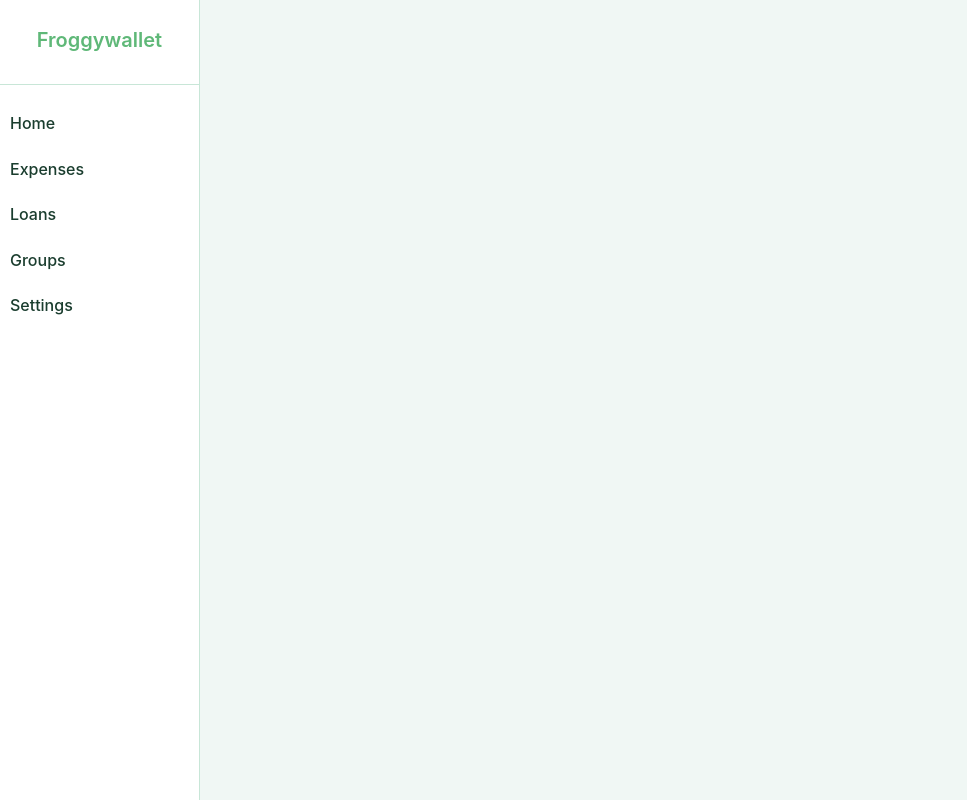
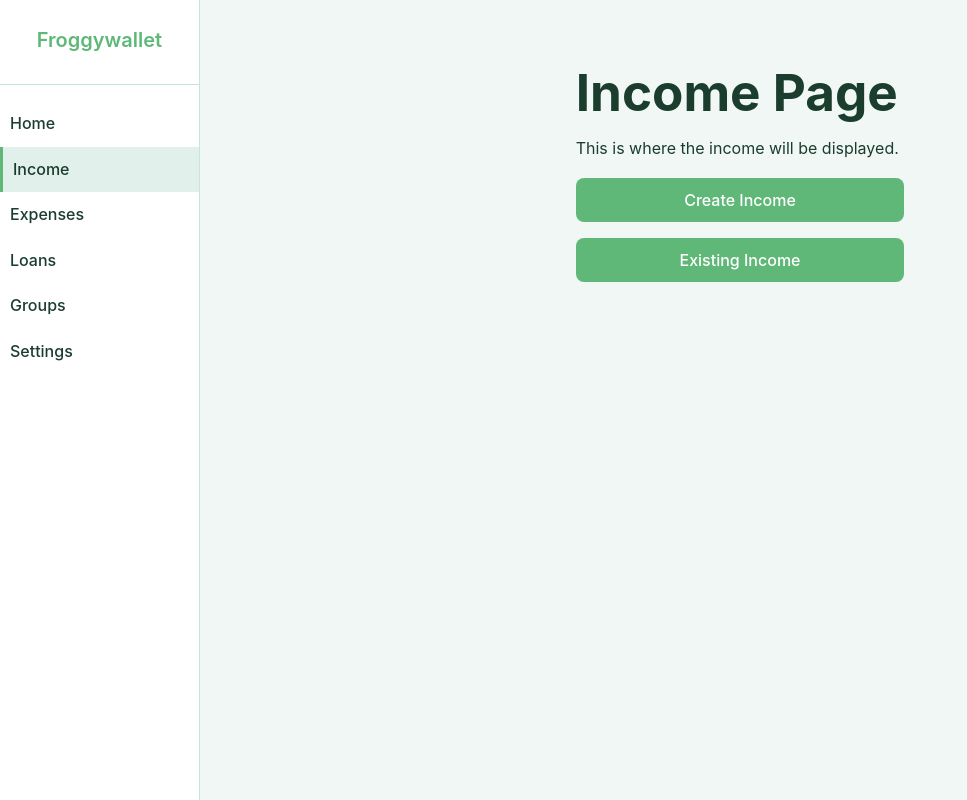
Before and after one commit to kvietelaitis/froggywallet, a React app in the folder frontend/: page /income in a window 1280 px wide. Shown: the whole page, without its empty margins (0-967 px from the left). Built offline with nearby package versions, Linux system fonts and the light colour scheme; the HTML template or start-up script is replaced by a standard one.

Commit message:
Added pages for income

```diff
--- a/frontend/src/App.tsx
+++ b/frontend/src/App.tsx
@@ -9,9 +9,11 @@ import type { JSX } from 'react'
 import ExpensesRoutes from './pages/Expenses/ExpenseRoutes'
 import LoanRoutes from './pages/Loans/LoanRoutes'
 import GroupRoutes from './pages/Groups/GroupRoutes'
+import IncomeRoutes from './pages/Income/IncomeRoutes'
 
 const menuItems: MenuItem[] = [
     { title: 'Home', path: '/home' },
+    { title: 'Income', path: '/income' },
     { title: 'Expenses', path: '/expenses' },
     { title: 'Loans', path: '/loan' },
     { title: 'Groups', path: '/groups' },
@@ -31,6 +33,9 @@ function AppContent(): JSX.Element {
             <Route path="/register" element={<RegisterPage />} />
             <Route path="/home" element={<HomePage />} />
             <Route path="/auth" element={<AuthPage />} />
+
+            {/* Income Routes */}
+            <Route path="/income/*" element={<IncomeRoutes />} />
 
             {/* Expense Routes */}
             <Route path="/expenses/*" element={<ExpensesRoutes />} />
--- /dev/null
+++ b/frontend/src/pages/Income/IncomeCreatePage.tsx
@@ -0,0 +1,12 @@
+import { useNavigate } from "react-router-dom";
+
+function IncomeCreationPage() {
+
+    return (
+        <div>
+            <h1>Income Creation Page</h1>
+        </div>
+    );
+}
+
+export default IncomeCreationPage;
--- /dev/null
+++ b/frontend/src/pages/Income/IncomeEditPage.tsx
@@ -0,0 +1,16 @@
+import { useNavigate } from "react-router-dom";
+
+function IncomeEditPage() {
+
+    return (
+        <div>
+            <h1>Income Edit Page</h1>
+
+            <button>
+                Delete income
+            </button>
+        </div>
+    );
+}
+
+export default IncomeEditPage;
--- /dev/null
+++ b/frontend/src/pages/Income/IncomePage.tsx
@@ -0,0 +1,29 @@
+import React, { useState } from 'react';
+import { useNavigate } from 'react-router-dom';
+
+type Income = {
+    id: string;
+    name: string;
+    members: string[];
+}
+
+export default function IncomePage(){
+    const [error, setError] = useState('');
+    const [loading, setLoading] = useState(false);
+    const navigate = useNavigate();
+
+    //TODO:
+    // Impliment gathering income from backend
+
+    return (
+        <div>
+            <h1>Income Page</h1>
+            {loading && <p>Loading income...</p>}
+            {error && <p style={{color: 'red'}}>Error: {error}</p>}
+            <p style={{marginBottom: '1rem'}}>This is where the income will be displayed.</p>
+            <button onClick={() => navigate('create-income')}>Create Income</button>
+
+            <button style={{marginTop: '1rem'}} onClick={() => navigate('edit-income')}>Existing Income</button>
+        </div>
+    );
+}
--- /dev/null
+++ b/frontend/src/pages/Income/IncomeRoutes.tsx
@@ -0,0 +1,19 @@
+import { Routes, Route, Navigate } from 'react-router-dom';
+import IncomePage from './IncomePage';
+import IncomeEditPage from './IncomeEditPage';
+import IncomeCreationPage from './IncomeCreatePage';
+
+function GroupRoutes() {
+  return (
+    <Routes>
+      <Route path="/" element={<IncomePage />} />
+        <Route path="create-income" element={<IncomeCreationPage />} />
+        <Route path="edit-income" element={<IncomeEditPage />} />
+
+      {/* Catch-all: redirect invalid routes */}
+      <Route path="*" element={<Navigate to="/income" replace />} />
+    </Routes>
+  );
+}
+
+export default GroupRoutes;
```
